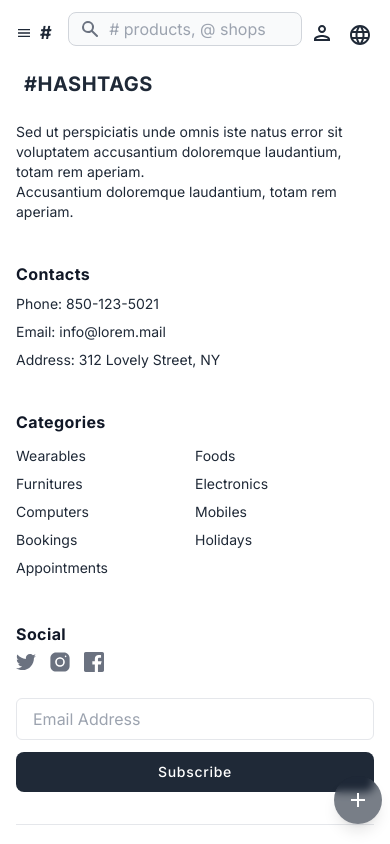
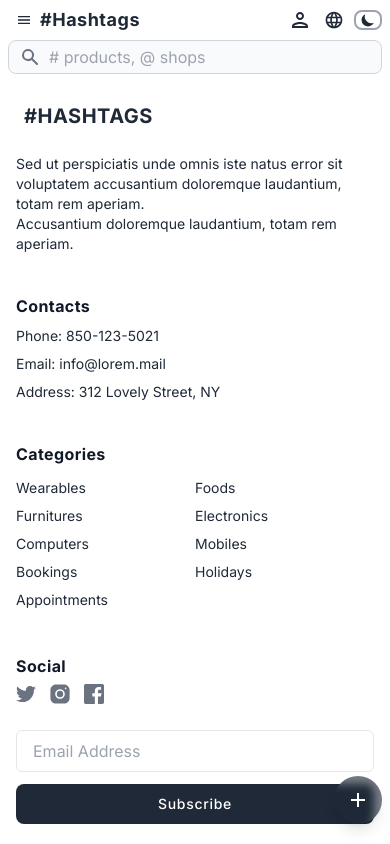
Before and after one commit to Govind1989/hashtags, a Next.js app: page /layout in a window 390 px wide. Shown: the top 844 px of the page. Built offline with nearby package versions, Linux system fonts and the light colour scheme.

Commit message:
Searchbar modified

```diff
--- a/src/app/components/NavBar.js
+++ b/src/app/components/NavBar.js
@@ -11,6 +11,7 @@ import {
 } from "react-icons/md";
 import Link from "next/link";
 import Category from "./Category";
+import ThemeToggle from "./ThemeToggle";
 
 const NavBar = ({ shopName }) => {
   const [isLanguage, setIsLanguage] = useState(false);
@@ -59,10 +60,10 @@ const NavBar = ({ shopName }) => {
     <>
       <nav
         id="header"
-        className="sticky top-0 bg-white dark:bg-gray-800 z-20  pt-3"
+        className="sticky top-0 bg-white dark:bg-gray-800 z-20 pb-3"
       >
         <div className="w-full  items-center px-2 ">
-          <div className=" flex flex-row gap-4 items-center justify-between whitespace-nowrap ">
+          <div className=" flex flex-row gap-0 items-center justify-between md:gap-4 whitespace-nowrap ">
             <div className="flex gap-0 items-center ">
               <button className="p-2 " onClick={toggleMegaMenu}>
                 <MdOutlineMenu className="w-4 sm:w-6 h-auto dark:text-gray-200 text-gray-800" />
@@ -71,7 +72,7 @@ const NavBar = ({ shopName }) => {
                 <div
                   onClick={() => setIsMegaMenu(false)}
                   className="absolute left-4 sm:left-10 z-20 w-full py-0 mt-0 sm:mt-0 rounded-md shadow-xl dark:bg-gray-400 transition transform ease-out duration-100 scale-90 h-screen sm:h-auto custom-hr-scroll overflow-y-scroll md:overflow-hidden"
-                  style={{ top: "4rem", transformOrigin: "top left" }} // Fixed position with top and transformOrigin
+                  style={{ top: "3.25rem", transformOrigin: "top left" }} // Fixed position with top and transformOrigin
                 >
                   <Category />
                 </div>
@@ -80,30 +81,23 @@ const NavBar = ({ shopName }) => {
                 className="flex gap-0  tracking-wide no-underline hover:no-underline font-bold text-gray-800 text-xl "
                 href="/"
               >
-                {/* <svg
-                  className="fill-current text-gray-800 "
-                  xmlns="http://www.w3.org/2000/svg"
-                  width="24"
-                  height="24"
-                  viewBox="0 0 24 24"
-                >
-                  <path d="M5,22h14c1.103,0,2-0.897,2-2V9c0-0.553-0.447-1-1-1h-3V7c0-2.757-2.243-5-5-5S7,4.243,7,7v1H4C3.447,8,3,8.447,3,9v11 C3,21.103,3.897,22,5,22z M9,7c0-1.654,1.346-3,3-3s3,1.346,3,3v1H9V7z M5,10h2v2h2v-2h6v2h2v-2h2l0.002,10H5V10z" />
-                </svg> */}
                 <div className="mt-0 text-lg sm:text-xl text-gray-800 dark:text-gray-200">
                   {shopName ? (
                     shopName
                   ) : (
                     <div className="flex">
                       <span>#</span>
-                      <span className="hidden md:inline-block">Hashtags</span>
+                      <span className="text-gray-800 dark:text-gray-200">
+                        Hashtags
+                      </span>
                     </div>
                   )}
                   {/* City Commerce */}
                 </div>
               </Link>
             </div>
-            <div className=" w-full flex justify_between items-center">
-              <div className="relative w-full md:mr-0 mb-2 md:mb-0">
+            <div className=" md:w-full flex justify_between items-center">
+              <div className="relative w-full hidden md:block">
                 <div className="flex items-center">
                   <div className="relative flex-grow">
                     <div className="absolute inset-y-0 left-0 pl-3 flex items-center pointer-events-none">
@@ -158,19 +152,18 @@ const NavBar = ({ shopName }) => {
               )}
               <div className="flex flex-row gap-0 items-center">
                 <button
-                  className="relative flex items-center justify-center w-10 h-10 sm:w-12 sm:h-12 text-gray-800 rounded-full border-2 border-transparent hover:text-gray-400 focus:outline-none focus:text-gray-500 transition duration-150 ease-in-out"
+                  className="relative flex items-center justify-center  text-gray-800 rounded-full border-2 border-transparent hover:text-gray-400 focus:outline-none focus:text-gray-500 transition duration-150 ease-in-out"
                   aria-label="Profile"
                 >
                   <MdOutlinePerson className="w-6 h-6 text-gray-800 dark:text-gray-200 " />
                 </button>
 
-                <div className="relative flex items-center justify-center w-10 h-10 sm:w-12 sm:h-12 text-gray-800 rounded-full border-2 border-transparent hover:text-gray-400 focus:outline-none focus:text-gray-500 transition duration-150 ease-in-out">
                 <button
                   onClick={toggleLanguage}
-                    className="absolute top-0 right-0 z-20 w-10 h-10 sm:w-12 sm:h-12 flex items-center justify-center rounded-full border-2 border-transparent hover:text-gray-400 focus:outline-none focus:text-gray-500 transition duration-150 ease-in-out"
+                  className="relative flex items-center justify-center w-10 h-10 sm:w-12 sm:h-12 text-gray-800 rounded-full border-2 border-transparent hover:text-gray-400 focus:outline-none focus:text-gray-500 transition duration-150 ease-in-out"
                   aria-label="Language"
                 >
-                    <MdOutlineLanguage className="w-6 h-6 text-gray-800 dark:text-gray-200 " />
+                  <MdOutlineLanguage className="w-5 h-5 text-gray-800 dark:text-gray-200 " />
                 </button>
 
                 {isLanguage && (
@@ -195,10 +188,63 @@ const NavBar = ({ shopName }) => {
                     </Link>
                   </div>
                 )}
+                <ThemeToggle />
               </div>
             </div>
           </div>
+          <div className="relative w-full block md:hidden">
+            <div className="flex items-center">
+              <div className="relative flex-grow">
+                <div className="absolute inset-y-0 left-0 pl-3 flex items-center pointer-events-none">
+                  <svg
+                    className="w-5 h-5 text-gray-500 dark:text-gray-200"
+                    fill="currentColor"
+                    viewBox="0 0 20 20"
+                    xmlns="http://www.w3.org/2000/svg"
+                  >
+                    <path
+                      fillRule="evenodd"
+                      d="M8 4a4 4 0 100 8 4 4 0 000-8zM2 8a6 6 0 1110.89 3.476l4.817 4.817a1 1 0 01-1.414 1.414l-4.816-4.816A6 6 0 012 8z"
+                      clipRule="evenodd"
+                    ></path>
+                  </svg>
                 </div>
+                <input
+                  type="text"
+                  id="search-bar"
+                  className="bg-gray-50 dark:bg-gray-600 border border-gray-300 dark:border-gray-400 text-gray-900 dark:text-gray-200 sm:text-sm rounded-lg focus:ring-blue-500 focus:border-blue-500 block w-full pl-10 px-2 py-1"
+                  placeholder="# products, @ shops"
+                  value={inputValue}
+                  onChange={handleInputChange}
+                  onClick={handleInputClick}
+                />
+                {isInputClicked && !inputValue && (
+                  <div
+                    className="absolute left-0 top-full p-2 bg-gray-100 dark:bg-gray-700 rounded shadow z-50
+                      w-screen hidden lg:block lg:w-full lg:left-0 lg:right-0"
+                  >
+                    <p>Suggestions go here</p>
+                  </div>
+                )}
+              </div>
+              {isInputClicked && (
+                <button
+                  className="ml-2 px-4 py-1 text-xs md:text-md bg-white dark:bg-gray-800 dark:text-white text-black rounded"
+                  onClick={inputValue ? () => {} : handleCancel}
+                >
+                  {inputValue ? "Submit" : "Cancel"}
+                </button>
+              )}
+            </div>
+          </div>
+          {isInputClicked && !inputValue && (
+            <div
+              className="absolute left-0 top-full p-2 bg-gray-100 dark:bg-gray-700 rounded shadow z-50
+                      w-screen lg:w-full lg:hidden lg:left-0 lg:right-0"
+            >
+              <p>Suggestions go here</p>
+            </div>
+          )}
         </div>
       </nav>
     </>
--- a/src/app/components/SideBarMobile.js
+++ b/src/app/components/SideBarMobile.js
@@ -28,7 +28,9 @@ const SideBarMobile = () => {
   };
 
   const toggleSideBar = () => {
-    setIsSideBarOpen(!isSideBarOpen);
+    if (!isCart) {
+      setIsSideBarOpen(!isSideBarOpen);
+    }
   };
   return (
     <div>
--- /dev/null
+++ b/src/app/components/ThemeToggle.js
@@ -0,0 +1,63 @@
+import React, { useState, useEffect } from "react";
+
+const ThemeToggle = () => {
+  const [isDarkMode, setIsDarkMode] = useState(false);
+  useEffect(() => {
+    // Check the theme from localStorage
+    const storedTheme = localStorage.getItem("theme");
+    if (storedTheme) {
+      setIsDarkMode(storedTheme === "dark");
+      document.documentElement.classList.toggle("dark", storedTheme === "dark");
+    } else {
+      // Default to system theme
+      const prefersDark = window.matchMedia(
+        "(prefers-color-scheme: dark)"
+      ).matches;
+      setIsDarkMode(prefersDark);
+      document.documentElement.classList.toggle("dark", prefersDark);
+    }
+  }, []);
+  const toggleTheme = () => {
+    const newTheme = isDarkMode ? "light" : "dark";
+    setIsDarkMode(!isDarkMode);
+    document.documentElement.classList.toggle("dark", !isDarkMode);
+    localStorage.setItem("theme", newTheme);
+  };
+  return (
+    <button
+      id="theme-toggle"
+      onClick={toggleTheme}
+      type="button"
+      className={`${
+        isDarkMode
+          ? "text-gray-300 border-gray-400"
+          : "text-gray-800 border-gray-400"
+      } border-2 rounded-lg text-sm px-1`}
+    >
+      <svg
+        id="theme-toggle-dark-icon"
+        className={`${isDarkMode ? "hidden" : ""} w-4 h-4`}
+        fill="currentColor"
+        viewBox="0 0 20 20"
+        xmlns="http://www.w3.org/2000/svg"
+      >
+        <path d="M17.293 13.293A8 8 0 016.707 2.707a8.001 8.001 0 1010.586 10.586z"></path>
+      </svg>
+      <svg
+        id="theme-toggle-light-icon"
+        className={`${isDarkMode ? "" : "hidden"} w-5 h-5`}
+        fill="currentColor"
+        viewBox="0 0 20 20"
+        xmlns="http://www.w3.org/2000/svg"
+      >
+        <path
+          d="M10 2a1 1 0 011 1v1a1 1 0 11-2 0V3a1 1 0 011-1zm4 8a4 4 0 11-8 0 4 4 0 018 0zm-.464 4.95l.707.707a1 1 0 001.414-1.414l-.707-.707a1 1 0 00-1.414 1.414zm2.12-10.607a1 1 0 010 1.414l-.706.707a1 1 0 11-1.414-1.414l.707-.707a1 1 0 011.414 0zM17 11a1 1 0 100-2h-1a1 1 0 100 2h1zm-7 4a1 1 0 011 1v1a1 1 0 11-2 0v-1a1 1 0 011-1zM5.05 6.464A1 1 0 106.465 5.05l-.708-.707a1 1 0 00-1.414 1.414l.707.707zm1.414 8.486l-.707.707a1 1 0 01-1.414-1.414l.707-.707a1 1 0 011.414 1.414zM4 11a1 1 0 100-2H3a1 1 0 000 2h1z"
+          fillRule="evenodd"
+          clipRule="evenodd"
+        ></path>
+      </svg>
+    </button>
+  );
+};
+
+export default ThemeToggle;
--- a/src/app/globals.css
+++ b/src/app/globals.css
@@ -7,6 +7,13 @@
   /* Equivalent to text-gray-800 */
   --background-start-rgb: 255, 255, 255;
   --background-end-rgb: 255, 255, 255;
+}
+
+.dark :root {
+  --foreground-rgb: 229, 229, 229;
+  /* Equivalent to text-gray-200 */
+  --background-start-rgb: 0, 0, 0;
+  --background-end-rgb: 0, 0, 0;
 }
 
 @media (prefers-color-scheme: dark) {
@@ -19,8 +26,9 @@
 }
 
 body {
+  background: rgb(var(--background-start-rgb));
   color: rgb(var(--foreground-rgb));
-  background: linear-gradient(to bottom, rgb(var(--background-start-rgb)), rgb(var(--background-end-rgb)));
+  transition: background 0.3s, color 0.3s;
 }
 
 header,
@@ -38,6 +46,8 @@ p {
   }
 }
 
+
+
 /* Apply scrollbar styling when the container is hovered */
 .flex-container::-webkit-scrollbar {
   width: 1px;
--- a/src/app/page.js
+++ b/src/app/page.js
@@ -21,7 +21,7 @@ export default function Home() {
     "Free Shipping",
   ];
   return (
-    <div className="w-full px-2 items-center justify-center min-h-screen">
+    <div className="w-full dark:bg-gray-800 px-2 items-center justify-center min-h-screen">
       <div>
         <ul
           className={`w-full flex flex-row md:justify-center justify-start items-center text-[#005761] overflow-hidden hover:overflow-x-scroll whitespace-nowrap flex-container`}
@@ -34,7 +34,7 @@ export default function Home() {
                   className="cursor-pointer capitalize px-1 py-2 mt-2"
                 >
                   <span
-                    className={`capitalize py-2 px-3 rounded-md text-sm font-medium whitespace-nowrap  transition-transform transform hover:scale-105 ${
+                    className={`capitalize py-2 px-3 dark:text-gray-200 rounded-md text-sm font-medium whitespace-nowrap  transition-transform transform hover:scale-105 ${
                       active === index
                         ? `border-[#005761] border-b-2`
                         : `shadow-md`
--- a/tailwind.config.js
+++ b/tailwind.config.js
@@ -1,5 +1,6 @@
 /** @type {import('tailwindcss').Config} */
 module.exports = {
+  darkMode: "class",
   content: [
     "./src/pages/**/*.{js,ts,jsx,tsx,mdx}",
     "./src/components/**/*.{js,ts,jsx,tsx,mdx}",
```
Lines whose indentation alone changed are shown as unchanged.
